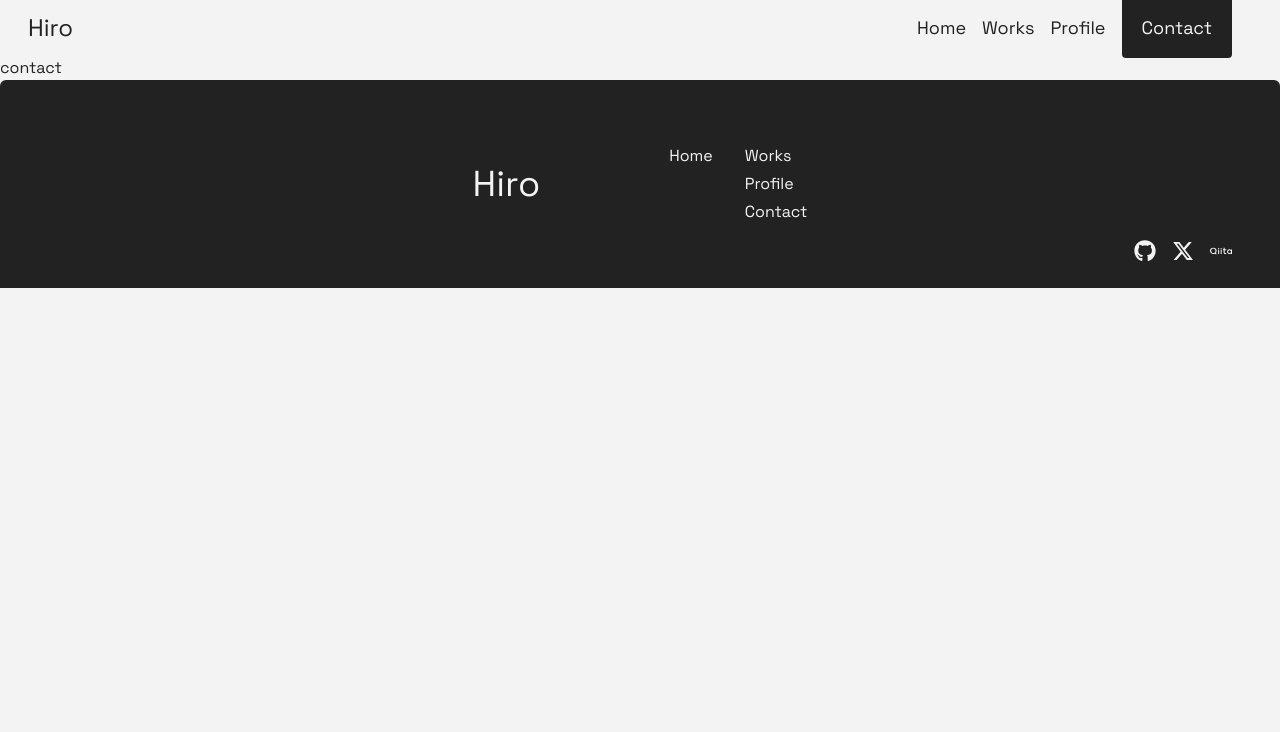
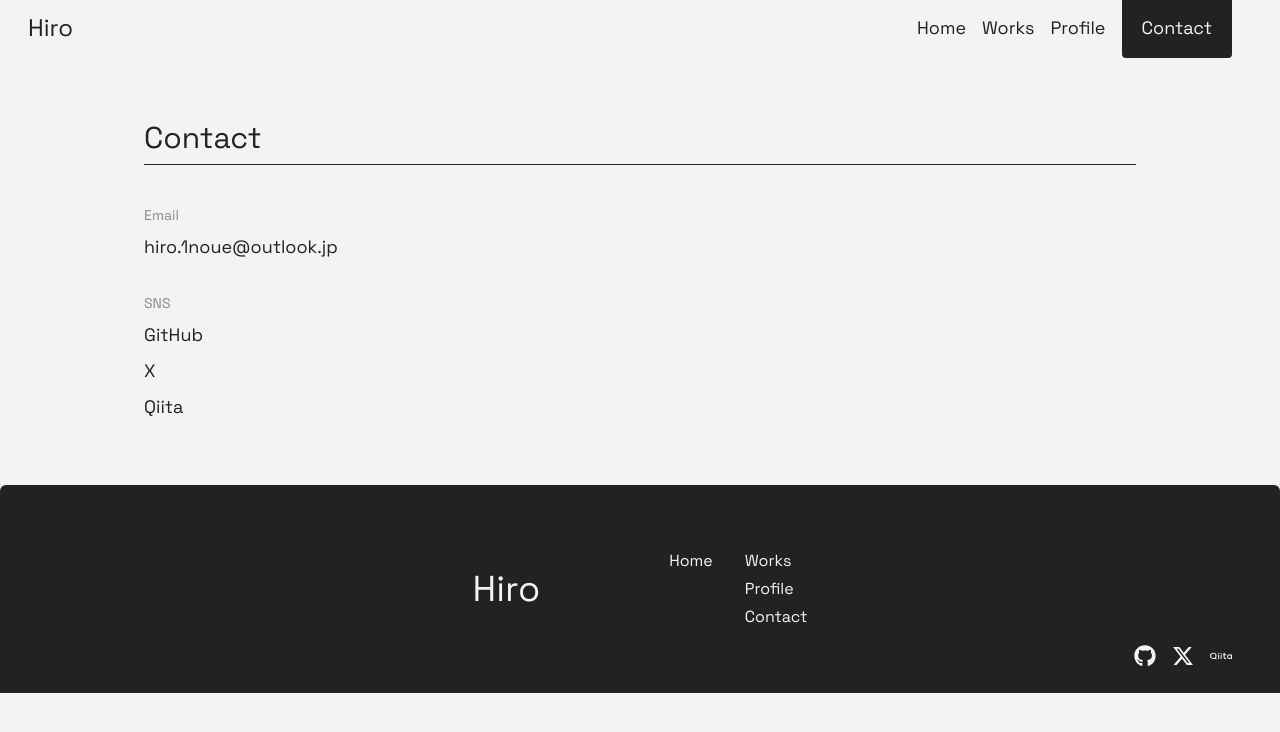
Before and after one commit to hiro-1noue/portfolio, a Next.js app: page /contact in a window 1280 px wide. Shown: the top 732 px of the page. Built offline with nearby package versions, Linux system fonts and the light colour scheme.

Commit message:
feat: Add how to contact me

```diff
--- a/src/app/contact/page.tsx
+++ b/src/app/contact/page.tsx
@@ -1,5 +1,38 @@
+import { contact } from "../data/contact";
+
 export default function Contact() {
   return (
-	 <h1>contact</h1>
+    <div className="max-w-5xl mx-auto my-16 px-4">
+      <h1 className="text-3xl pb-2 mb-10 border-b">Contact</h1>
+
+      <div className="space-y-8">
+        <div>
+          <p className="text-sm opacity-50 mb-2">Email</p>
+          <a
+            href={`mailto:${contact.email}`}
+            className="text-lg hover:opacity-60 transition-opacity"
+          >
+            {contact.email}
+          </a>
+        </div>
+
+        <div>
+          <p className="text-sm opacity-50 mb-2">SNS</p>
+          <div className="flex flex-col gap-2">
+            {contact.sns.map((item) => (
+              <a
+                key={item.label}
+                href={item.href}
+                target="_blank"
+                rel="noopener noreferrer"
+                className="text-lg hover:opacity-60 transition-opacity"
+              >
+                {item.label}
+              </a>
+            ))}
+          </div>
+        </div>
+      </div>
+    </div>
   );
 }
--- /dev/null
+++ b/src/app/data/contact.ts
@@ -0,0 +1,8 @@
+export const contact = {
+  email: "hiro.1noue@outlook.jp",
+  sns: [
+    { label: "GitHub", href: "https://github.com/hiro-1noue" },
+    { label: "X", href: "https://x.com/hiro_1noue" },
+    { label: "Qiita", href: "https://qiita.com/hiro-1noue" },
+  ],
+};
```
